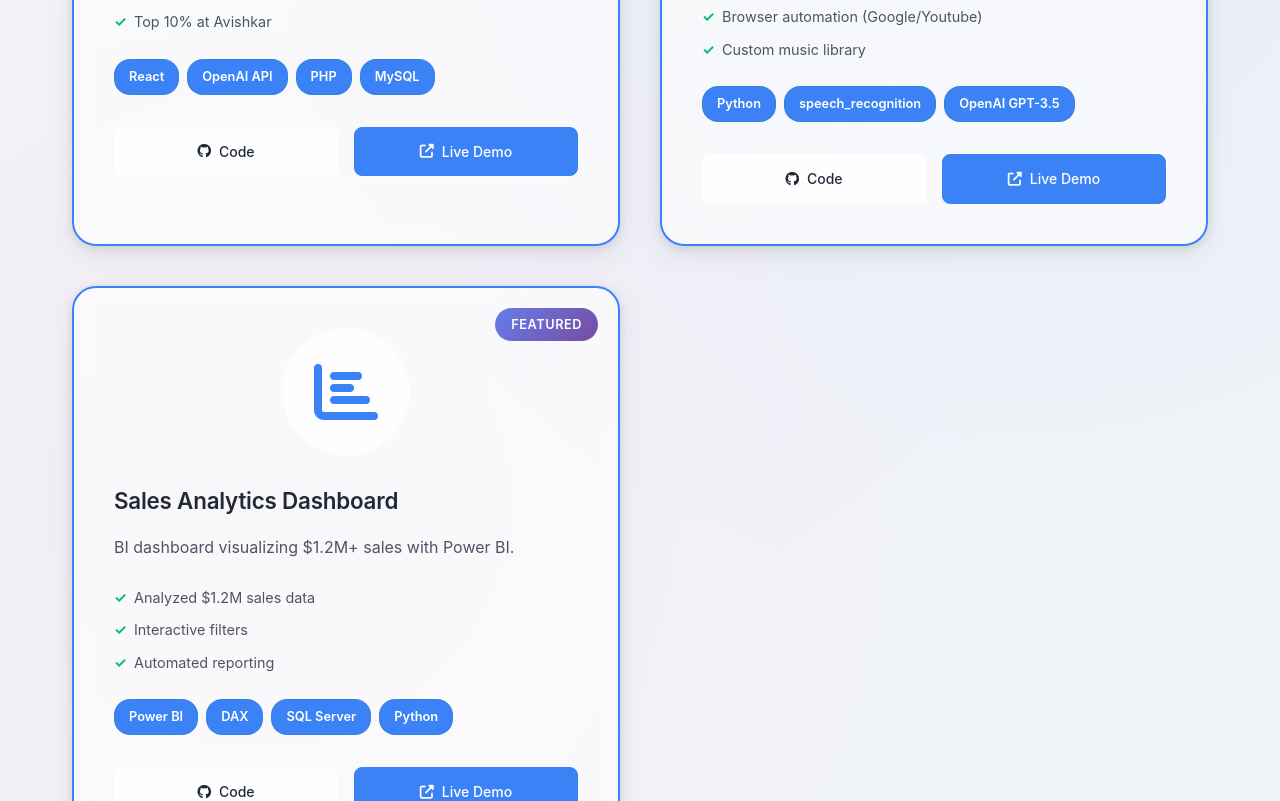
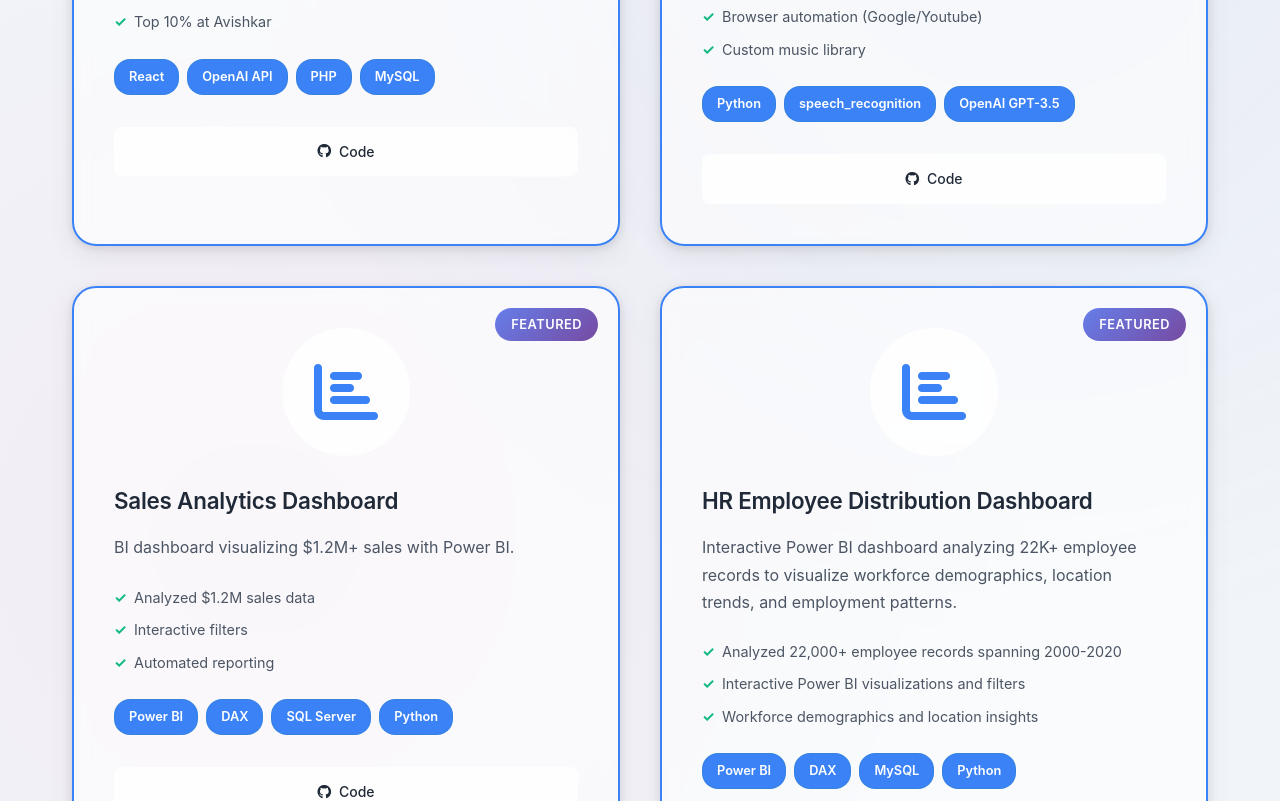
Before and after one commit to SaurabhJadhav09/Portfolio, a Next.js app: page / in a window 1280 px wide. Shown: the part 4870-5671 px from the top of the page. Built offline with nearby package versions, Linux system fonts and the light colour scheme; a web font is replaced by a local one.

Commit message:
Live demo button removed

```diff
--- a/src/components/sections/Hero.tsx
+++ b/src/components/sections/Hero.tsx
@@ -32,7 +32,7 @@ export default function Hero() {
         </h1>
         <div className="typing-container" aria-live="polite">
           <span id="typingText" className="typing-text">Software Developer</span>
-          <span className="cursor">|</span>
+          <span className="cursor"></span>
         </div>
         <p className="hero-description">
           Passionate Software Developer specializing in JavaScript, Java, React, Spring Boot, Python, and Data Analytics. With 1 year of hands-on internship experience, I focus on building scalable applications, automating testing workflows, and crafting data-driven solutions. I enjoy transforming complex problems into high-performance, user-centric digital experiences.
--- a/src/components/sections/Projects.tsx
+++ b/src/components/sections/Projects.tsx
@@ -6,15 +6,15 @@ const projects = [
     title: 'Smart Travel Planner',
     desc: 'Full-stack travel planning application with AI itineraries.',
     icon: 'fas fa-map-marked-alt',
-    category: ['web','ai'],
+    category: ['web', 'ai'],
     highlights: [
       'Responsive React frontend',
       'OpenAI GPT-3.5 API integration',
       'Top 10% at Avishkar'
     ],
-    tech: ['React','OpenAI API','PHP','MySQL'],
+    tech: ['React', 'OpenAI API', 'PHP', 'MySQL'],
     github: 'https://github.com/SaurabhJadhav09/Tales-of-India',
-    demo: 'https://smart-travel-planner.vercel.app'
+    // demo: '#'
   },
   {
     title: 'Jarvis – AI Voice Assistant',
@@ -26,9 +26,9 @@ const projects = [
       'Browser automation (Google/Youtube)',
       'Custom music library'
     ],
-    tech: ['Python','speech_recognition','OpenAI GPT-3.5'],
+    tech: ['Python', 'speech_recognition', 'OpenAI GPT-3.5'],
     github: 'https://github.com/SaurabhJadhav09/Jarvis---Virtual-Assistant-',
-    demo: '#'
+    // demo: '#'
   },
   {
     title: 'Sales Analytics Dashboard',
@@ -40,10 +40,24 @@ const projects = [
       'Interactive filters',
       'Automated reporting'
     ],
-    tech: ['Power BI','DAX','SQL Server','Python'],
+    tech: ['Power BI', 'DAX', 'SQL Server', 'Python'],
     github: 'https://github.com/SaurabhJadhav09/Blinkit-Power-BI-Dashboard',
-    demo: '#'
+    // demo: '#'
   },
+  {
+    title: 'HR Employee Distribution Dashboard',
+    desc: 'Interactive Power BI dashboard analyzing 22K+ employee records to visualize workforce demographics, location trends, and employment patterns.',
+    icon: 'fas fa-chart-bar',
+    category: ['data'],
+    highlights: [
+      'Analyzed 22,000+ employee records spanning 2000-2020',
+      'Interactive Power BI visualizations and filters',
+      'Workforce demographics and location insights'
+    ],
+    tech: ['Power BI', 'DAX', 'MySQL', 'Python'],
+    github: 'https://github.com/SaurabhJadhav09/HR-Dashboard-MySQL-PowerBI.git',
+    // demo: '#'
+  }
 ];
 
 export default function Projects() {
@@ -57,7 +71,7 @@ export default function Projects() {
           ))}
         </div> */}
         <div className="projects-grid">
-          {projects.map((p,i) => (
+          {projects.map((p, i) => (
             <div key={i} className="project-card glass-card featured" data-category={p.category.join(' ')}>
               <div className="project-badge">Featured</div>
               <div className="project-image">
@@ -68,19 +82,19 @@ export default function Projects() {
                 <p>{p.desc}</p>
                 <div className="project-highlights">
                   <ul>
-                    {p.highlights.map((h,j) => <li key={j}>{h}</li>)}
+                    {p.highlights.map((h, j) => <li key={j}>{h}</li>)}
                   </ul>
                 </div>
                 <div className="project-tech">
-                  {p.tech.map((t,j) => <span key={j} className="tech-tag">{t}</span>)}
+                  {p.tech.map((t, j) => <span key={j} className="tech-tag">{t}</span>)}
                 </div>
                 <div className="project-actions">
                   <a href={p.github} className="glass-btn secondary" target="_blank" rel="noopener noreferrer">
                     <i className="fab fa-github"></i> Code
                   </a>
-                  <a href={p.demo} className="glass-btn primary" target="_blank" rel="noopener noreferrer">
+                  {/* <a href={p.demo} className="glass-btn primary" target="_blank" rel="noopener noreferrer">
                     <i className="fas fa-external-link-alt"></i> Live Demo
-                  </a>
+                  </a> */}
                 </div>
               </div>
             </div>
```
